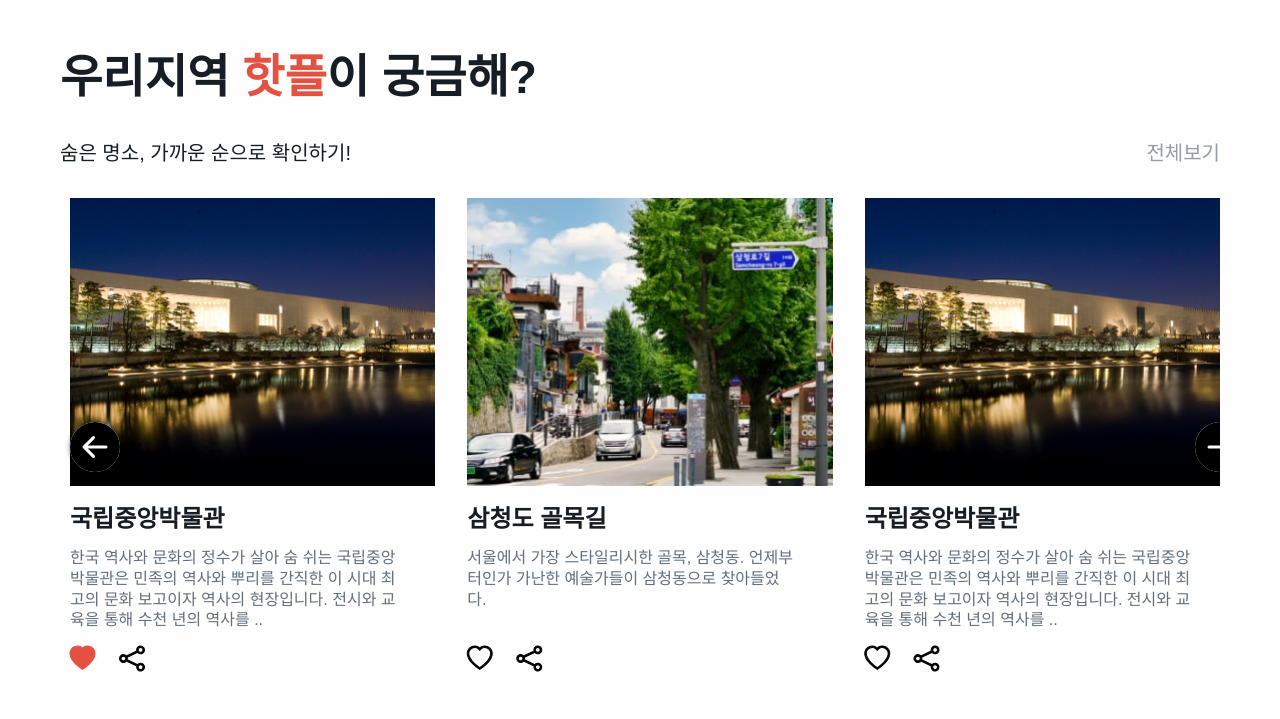
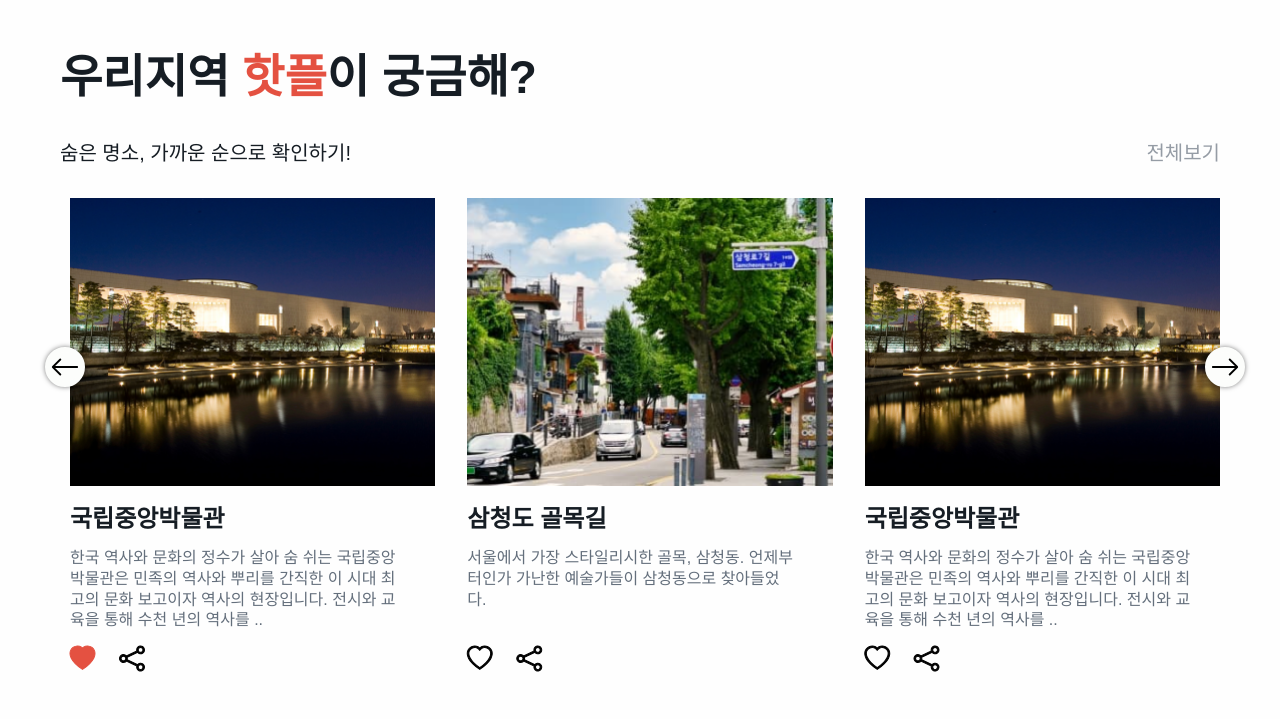
Before and after one commit to Dayglow0926/gaboza, a plain HTML site: page index.html in a window 1280 px wide. Shown: the part 878-1597 px from the top of the page. Drawn offline with nearby package versions, Linux system fonts and the light colour scheme; some packages are replaced by stand-ins of ours; a script that the page names is missing; a web font is replaced by a local one.

Commit message:
fix: swiper 좌우 버튼 수정

```diff
--- a/styles/main.css
+++ b/styles/main.css
@@ -48,6 +48,9 @@ main .main-travel-info {
   max-width: var(--main-max-width);
   margin: 0 auto;
   margin-top: 48px;
+}
+main .main-travel-info .main-travel-info__hotplace {
+  position: relative;
 }
 
 main .main-travel-info .main-travel-info__hotplace > * {
@@ -378,6 +381,8 @@ main .main-ad-list .main-ad-item {
 
   align-items: center;
   justify-content: space-evenly;
+
+  cursor: pointer;
 }
 
 main .main-ad-list .main-ad-item.left {
@@ -416,21 +421,28 @@ main .main-ad-list .main-ad-item > img {
   padding-left: 10px;
 }
 
+.swiper {
+  position: static;
+}
+
 .swiper-button-next {
-  background: url(../img/arrow-right-circle-fill.svg) no-repeat;
+  background: url(../img/arrow-right.svg) no-repeat;
   background-position: center;
   right: -25px;
-  z-index: 99;
+  z-index: 2;
 }
 
 .swiper-button-prev {
-  background: url(../img/arrow-left-circle-fill.svg) no-repeat;
+  background: url(../img/arrow-left.svg) no-repeat;
+  background-size: 30px 30px;
+  left: -15px;
 }
 
 .swiper-button-next,
 .swiper-button-prev {
-  width: 50px;
-  height: 50px;
+  width: 40px;
+  height: 40px;
+  border: 5px solid var(--blue-005);
   background-size: contain;
   background-color: var(--blue-005);
   border-radius: 50%;
```
